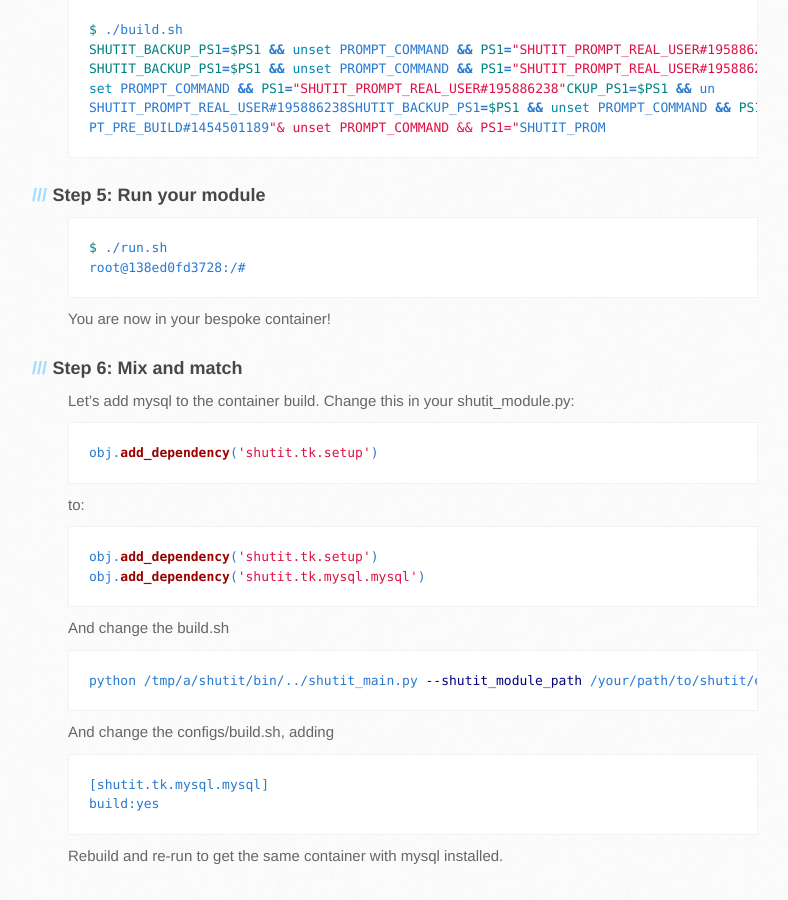
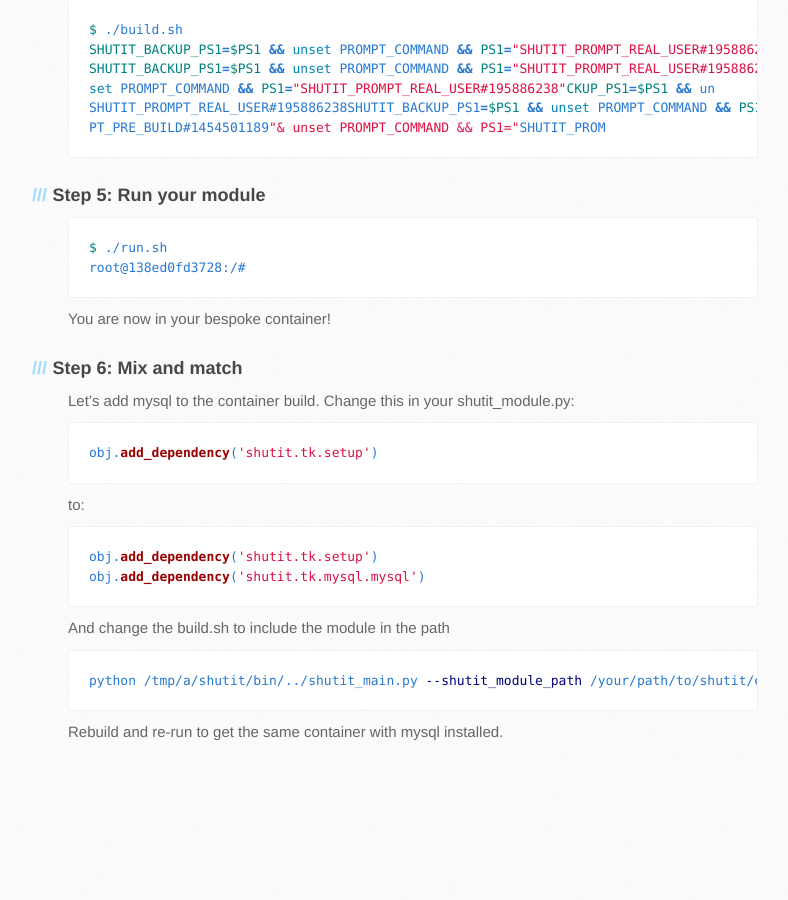
Before and after one commit to ianmiell/shutit, a Jekyll site: the page built from index.md, in a window 1280 px wide and 900 px high, scrolled down 2692 px. Shown: the whole window, without its empty margins (102-890 px from the left). Built offline with Jekyll 4.4.1, drawn with Linux system fonts in a browser that asks for light colours; Markdown is read by kramdown in place of the engine named in the settings; the repository's description, which GitHub fills in, is left out; after the commit the page ends 3468 px from its top, so only the background shows below that.

Commit message:
corrected

````diff
--- a/index.md
+++ b/index.md
@@ -156,17 +156,10 @@ obj.add_dependency('shutit.tk.setup')
 obj.add_dependency('shutit.tk.mysql.mysql')
 ```
 
-And change the **build.sh**
+And change the **build.sh** to include the module in the path
 
 ```sh
 python /tmp/a/shutit/bin/../shutit_main.py --shutit_module_path /your/path/to/shutit/example/mysql
 ```
 
-And change the **configs/build.sh**, adding
-
-```
-[shutit.tk.mysql.mysql]
-build:yes
-```
-
 Rebuild and re-run to get the same container with mysql installed.
````
